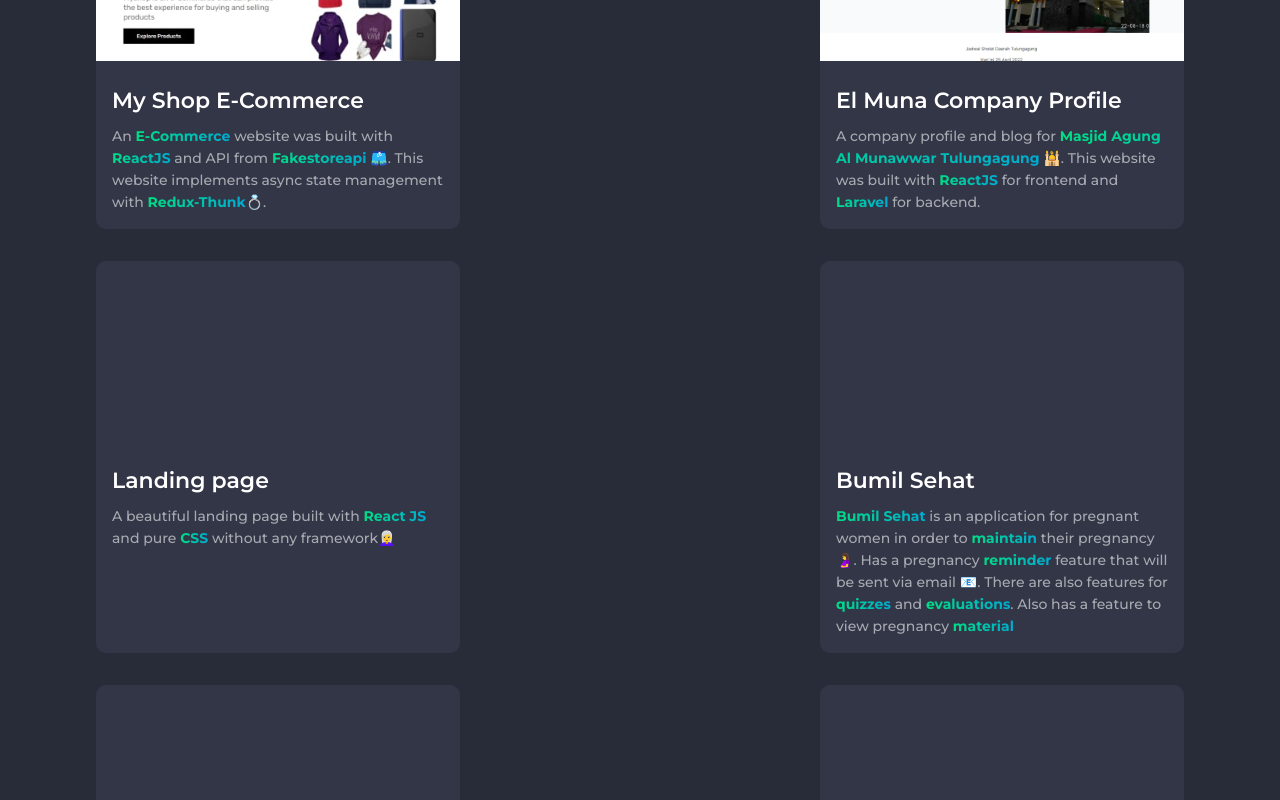
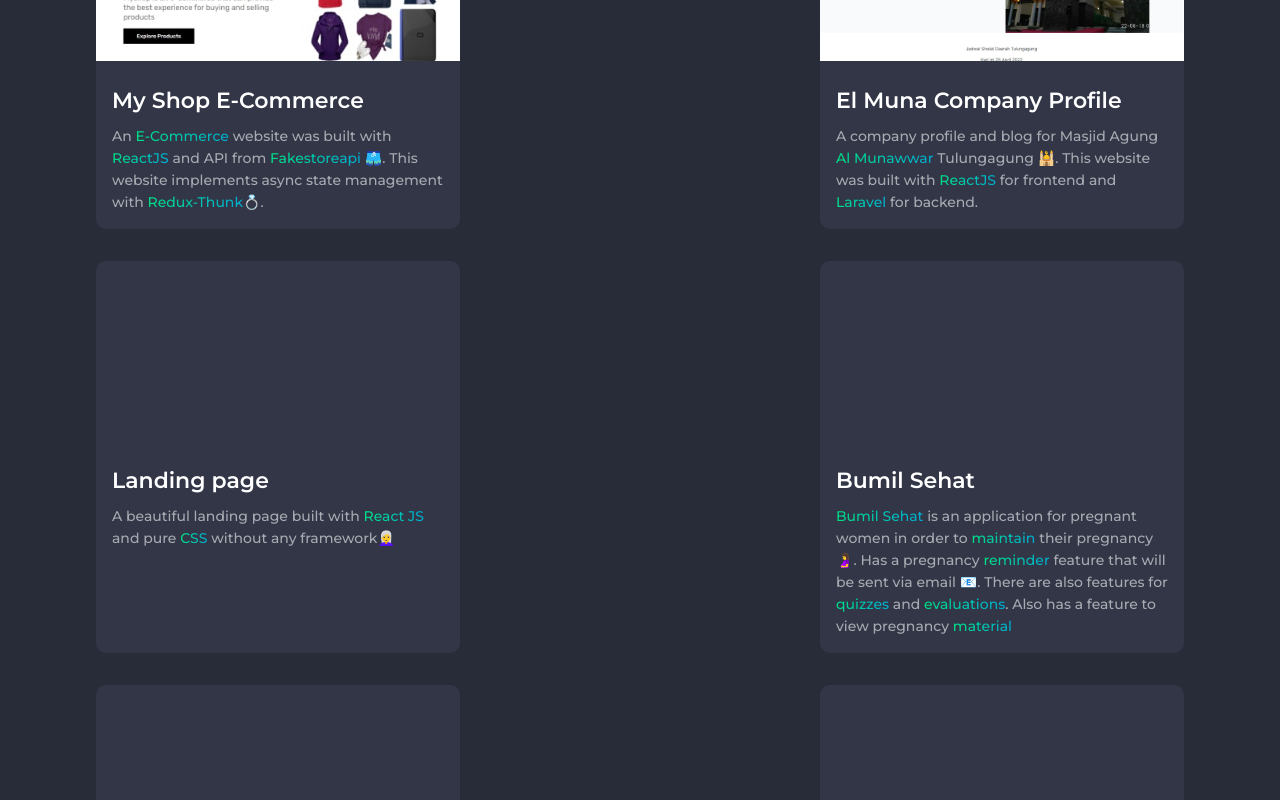
Before and after one commit to juanangelaalma/portofolio-2022, a React (Create React App) app: page / in a window 1280 px wide. Shown: the part 1040-1840 px from the top of the page. Built offline with nearby package versions, Linux system fonts and the light colour scheme.

Commit message:
change font

```diff
--- a/src/components/project/project.css
+++ b/src/components/project/project.css
@@ -60,7 +60,6 @@
   background: linear-gradient(to right, #00DD85 0%, #00ABD0 100%);
   -webkit-background-clip: text;
   -webkit-text-fill-color: transparent;
-  font-weight: bold;
 }
 
 @media (min-width: 768px) {
--- a/src/containers/portofolio/Portofolio.js
+++ b/src/containers/portofolio/Portofolio.js
@@ -24,7 +24,7 @@
   {
     img: img2,
     title: "El Muna Company Profile",
-    desc: "A company profile and blog for <span class='styling__text'>Masjid Agung Al Munawwar Tulungagung</span> 🕌. This website was built with <span class='styling__text'>ReactJS</span> for frontend and <span class='styling__text'>Laravel</span> for backend. ",
+    desc: "A company profile and blog for Masjid Agung <span class='styling__text'>Al Munawwar</span> Tulungagung 🕌. This website was built with <span class='styling__text'>ReactJS</span> for frontend and <span class='styling__text'>Laravel</span> for backend. ",
     url: "http://almunawwartulungagung.online/"
   },
   {
```
